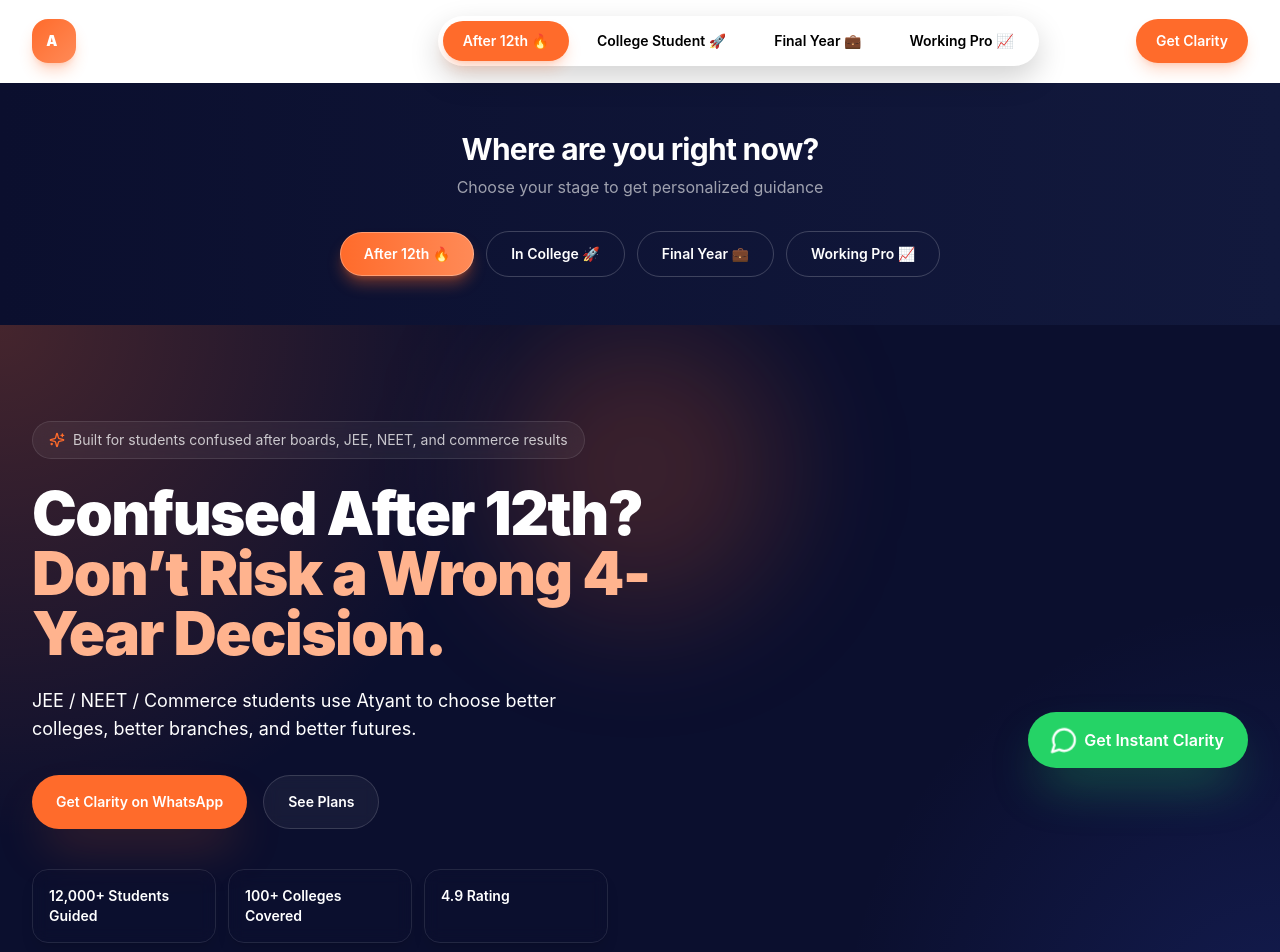
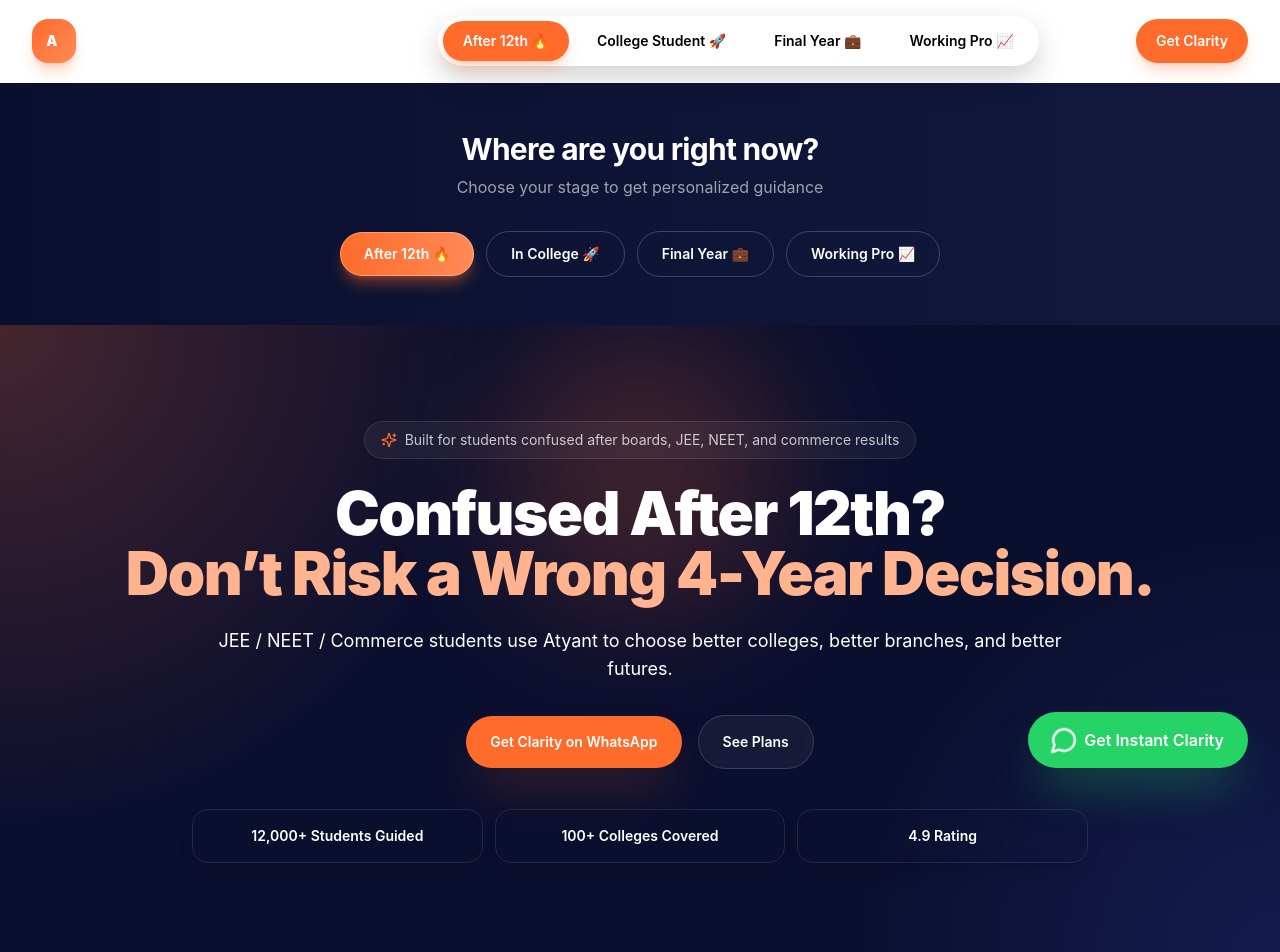
Before and after one commit to Vaish123-M/atyant-assignment, a React (Vite) app: page / in a window 1280 px wide. Shown: the top 952 px of the page. Built offline with nearby package versions, Linux system fonts and the light colour scheme.

Commit message:
Hero: make heading and text span full width and center content

```diff
--- a/src/components/Hero.jsx
+++ b/src/components/Hero.jsx
@@ -9,19 +9,19 @@
       <div className="absolute inset-0 bg-[radial-gradient(circle_at_top_left,_rgba(255,107,43,0.24),_transparent_35%),radial-gradient(circle_at_bottom_right,_rgba(63,94,251,0.16),_transparent_30%)]" />
       <div className="absolute left-1/2 top-0 h-72 w-72 -translate-x-1/2 rounded-full bg-[#FF6B2B]/20 blur-3xl" />
       <div className="relative mx-auto grid w-full max-w-7xl gap-12 px-4 py-16 sm:px-6 lg:grid-cols-1 lg:items-center lg:px-8 lg:py-24">
-        <motion.div initial={{ opacity: 0, y: 24 }} animate={{ opacity: 1, y: 0 }} transition={{ duration: 0.7 }} className="max-w-2xl">
-          <div className="mb-6 inline-flex items-center gap-2 rounded-full border border-white/10 bg-white/5 px-4 py-2 text-sm text-white/75 backdrop-blur">
+        <motion.div initial={{ opacity: 0, y: 24 }} animate={{ opacity: 1, y: 0 }} transition={{ duration: 0.7 }} className="w-full text-center">
+          <div className="mb-6 inline-flex items-center gap-2 justify-center rounded-full border border-white/10 bg-white/5 px-4 py-2 text-sm text-white/75 backdrop-blur">
             <Sparkles className="h-4 w-4 text-[#FF6B2B]" />
             Built for students confused after boards, JEE, NEET, and commerce results
           </div>
-          <h1 className="max-w-2xl text-4xl font-black leading-tight tracking-tight sm:text-5xl lg:text-6xl">
+          <h1 className="w-full text-4xl font-black leading-tight tracking-tight sm:text-5xl lg:text-6xl">
             Confused After 12th?
             <span className="block text-[#FFB38E]">Don’t Risk a Wrong 4-Year Decision.</span>
           </h1>
-          <p className="mt-6 max-w-xl text-base leading-8 text-white/72 sm:text-lg">
+          <p className="mt-6 mx-auto w-full max-w-4xl text-base leading-8 text-white/72 sm:text-lg">
             JEE / NEET / Commerce students use Atyant to choose better colleges, better branches, and better futures.
           </p>
-          <div className="mt-8 flex flex-col gap-4 sm:flex-row">
+          <div className="mt-8 flex flex-col items-center gap-4 sm:flex-row sm:justify-center">
             <a
               href="https://chat.whatsapp.com/F3qcw7JZRIK5vbPgvUfaOA?mode=gi_t"
               target="_blank"
@@ -37,7 +37,7 @@
               See Plans
             </a>
           </div>
-          <div className="mt-10 grid max-w-xl grid-cols-1 gap-3 sm:grid-cols-3">
+          <div className="mt-10 grid w-full max-w-4xl grid-cols-1 gap-3 sm:grid-cols-3 sm:mx-auto">
             {heroTrustBadges.map((badge) => (
               <div key={badge} className="rounded-2xl border border-white/10 bg-white/6 px-4 py-4 text-sm font-semibold text-white/82 shadow-lg backdrop-blur">
                 {badge}
```
